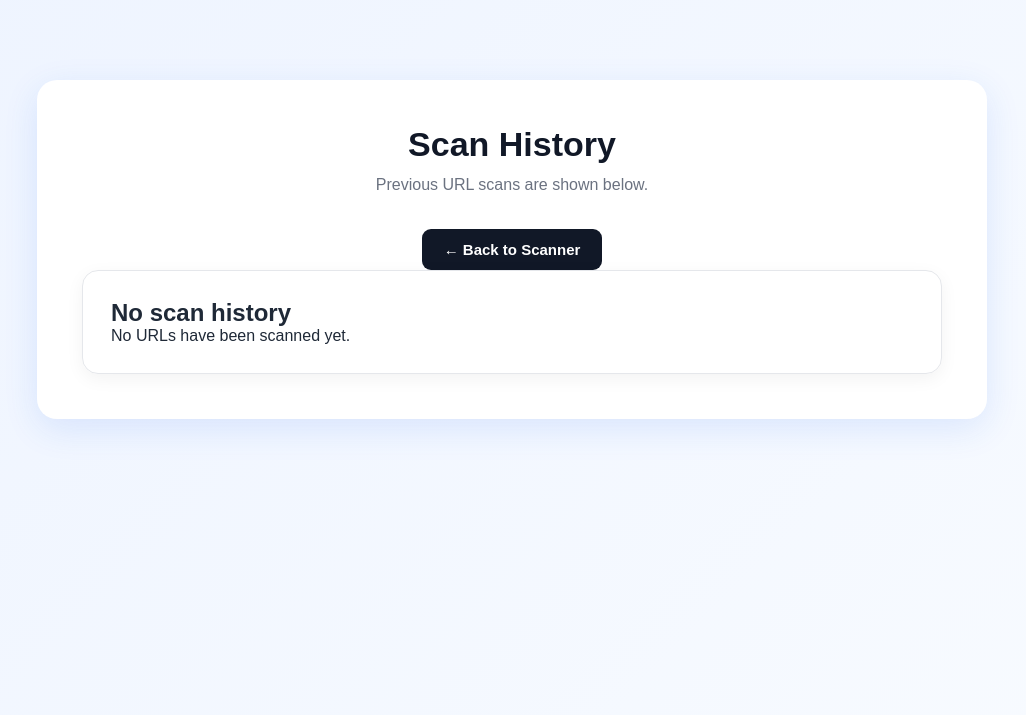
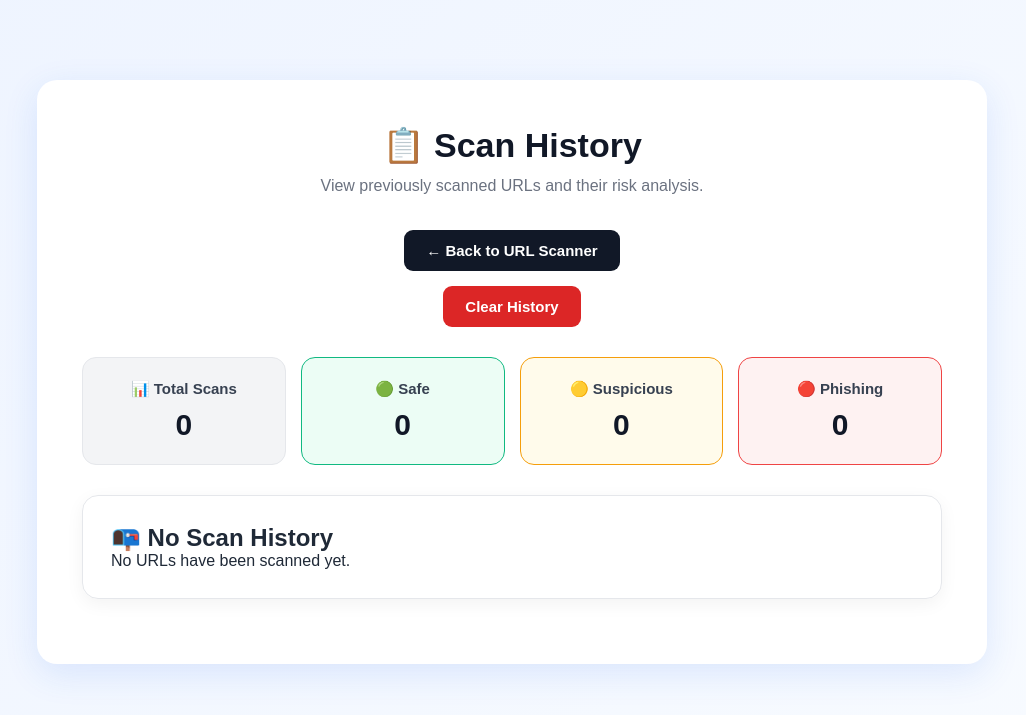
Before and after one commit to yashdabgar25/Phishing-URL-Detection-System, a Flask app: page /history-page in a window 1280 px wide. Shown: the top 715 px of the page, without its empty margins (128-1154 px from the left). Run offline with Flask 3, Linux system fonts and the light colour scheme; data that the repository does not hold is empty.

Commit message:
Add detection details and scan history checks

```diff
--- a/app.py
+++ b/app.py
@@ -19,15 +19,37 @@ def init_db():
         risk_score INTEGER NOT NULL,
         risk_level TEXT NOT NULL,
         warnings TEXT,
+        checks TEXT,
         scan_time TEXT NOT NULL
     )
 """)
     conn.commit()
+
+    try:
+        cursor.execute("ALTER TABLE history ADD COLUMN checks TEXT")
+        conn.commit()
+    except sqlite3.OperationalError:
+        pass
+
     conn.close()
 
 def detect_phishing(url):
+
     score = 0
     warnings = []
+
+    checks = {
+    "HTTPS": "Passed",
+    "IP Address": "Passed",
+    "Suspicious Keywords": "Passed",
+    "URL Length": "Passed",
+    "Multiple Hyphens": "Passed",
+    "Subdomains": "Passed"
+}
+
+    parsed_url = urlparse(url)
+    if parsed_url.scheme not in ["http", "https"] or not parsed_url.netloc:
+        return "Invalid URL", 0, ["Please enter a valid website URL."], checks
 
     url_lower = url.lower()
 
@@ -35,11 +57,13 @@ def detect_phishing(url):
     if len(url) > 75:
         score += 1
         warnings.append("URL is unusually long.")
+        checks["URL Length"]="Failed"
 
     # Check HTTPS
     if not url_lower.startswith("https://"):
         score += 1
         warnings.append("URL does not use HTTPS.")
+        checks["HTTPS"]="Failed"
 
     # Check suspicious symbols
     if "@" in url:
@@ -55,6 +79,8 @@ def detect_phishing(url):
             if re.match(ip_pattern, hostname):
                 score += 2
                 warnings.append("URL uses an IP address instead of a domain name.")
+                checks["IP Address"]="Failed"
+
     except Exception:
         score += 1
         warnings.append("URL format could not be analyzed.")
@@ -83,6 +109,7 @@ def detect_phishing(url):
     if len(found_words) >= 2:
         score += 2
         warnings.append("URL contains multiple suspicious keywords.")
+        checks["Suspicious Keywords"]="Failed"
 
     # Check number of subdomains
     try:
@@ -94,6 +121,7 @@ def detect_phishing(url):
             if len(parts) > 4:
                 score += 1
                 warnings.append("URL contains an unusual number of subdomains.")
+                checks["Subdomains"]="Failed"
 
     except Exception:
         pass
@@ -101,6 +129,7 @@ def detect_phishing(url):
     if url_lower.count("-") >= 3:
         score += 1
         warnings.append("URL contains multiple hyphens.")
+        checks["Multiple Hyphens"]="Failed"
 
     # Final result
     if score >= 5:
@@ -110,7 +139,7 @@ def detect_phishing(url):
     else:
         result = "Likely Safe"
 
-    return result, score, warnings
+    return result, score, warnings, checks
 
 @app.route("/")
 def home():
@@ -128,7 +157,13 @@ def check_url():
             "message": "Please enter a URL."
         })
 
-    result, score, warnings = detect_phishing(url)
+    result, score, warnings, checks = detect_phishing(url)
+
+    if result == "Invalid URL":
+        return jsonify({
+            "status":"error",
+            "message":warnings[0]
+        })
 
     if score <= 1:
         risk_level = "Low Risk"
@@ -142,13 +177,14 @@ def check_url():
     cursor = conn.cursor()
 
     cursor.execute("""
-        INSERT INTO history (url, result, risk_score, risk_level, warnings, scan_time) VALUES (?, ?, ?, ?, ?, ?)
+        INSERT INTO history (url, result, risk_score, risk_level, warnings, checks, scan_time) VALUES (?, ?, ?, ?, ?, ?, ?)
 """,(
     url,
     result,
     score,
     risk_level,
     json.dumps(warnings),
+    json.dumps(checks),
     datetime.now().strftime("%Y-%m-%d %H:%M:%S")
 ))
     conn.commit()
@@ -161,11 +197,28 @@ def check_url():
         "url": url,
         "risk_score": score,
         "risk_level": risk_level,
-        "warnings": warnings
+        "warnings": warnings,
+        "checks": checks
     })
 @app.route("/history-page")
 def history_page():
     return render_template("history.html")
+
+@app.route("/clear-history", methods=["POST"])
+def clear_history():
+
+    conn = sqlite3.connect("phishing_history.db")
+    cursor = conn.cursor()
+
+    cursor.execute("DELETE FROM history")
+
+    conn.commit()
+    conn.close()
+
+    return jsonify({
+        "status": "success",
+        "message": "History cleared successfully."
+    })
 
 @app.route("/history", methods=["GET"])
 def history():
@@ -194,6 +247,7 @@ def history():
             "risk_score":record["risk_score"],
             "risk_level":record["risk_level"],
             "warnings":json.loads(record["warnings"]) if record["warnings"]else[],
+            "checks": json.loads(record["checks"]) if record["checks"] else {},
             "scan_time":record["scan_time"],
         })
 
--- a/static/css/style.css
+++ b/static/css/style.css
@@ -83,7 +83,7 @@ button:hover {
 .history-button {
     display: block;
     width: fit-content;
-    margin: 15px auto 0;
+    margin: 15px auto;
     padding: 12px 22px;
     background: #111827;
     color: white;
@@ -110,6 +110,7 @@ button:hover {
     border-radius: 16px;
     border: 1px solid #e5e7eb;
     box-shadow: 0 5px 18px rgba(0, 0, 0, 0.05);
+    margin-bottom: 20px;
 }
 
 .safe-card {
@@ -246,3 +247,68 @@ button:hover {
         gap: 10px;
     }
 }
+
+.stats-container {
+    display: grid;
+    grid-template-columns: repeat(4, 1fr);
+    gap: 15px;
+    margin: 30px 0;
+}
+
+.stat-card {
+    background: #f3f4f6;
+    padding: 22px;
+    border-radius: 14px;
+    text-align: center;
+    border: 1px solid #e5e7eb;
+}
+
+.stat-card h3 {
+    font-size: 15px;
+    margin-bottom: 10px;
+    color: #374151;
+}
+
+.stat-card span {
+    font-size: 30px;
+    font-weight: bold;
+    color: #111827;
+}
+
+.safe-stat {
+    background: #ecfdf5;
+    border-color: #10b981;
+}
+
+.suspicious-stat {
+    background: #fffbeb;
+    border-color: #f59e0b;
+}
+
+.phishing-stat {
+    background: #fef2f2;
+    border-color: #ef4444;
+}
+
+@media (max-width: 700px) {
+    .stats-container {
+        grid-template-columns: repeat(2, 1fr);
+    }
+}
+
+.clear-history-button {
+    display: block;
+    margin: 10px auto 30px;
+    padding: 12px 22px;
+    border: none;
+    border-radius: 9px;
+    background: #dc2626;
+    color: white;
+    font-size: 15px;
+    font-weight: bold;
+    cursor: pointer;
+}
+
+.clear-history-button:hover {
+    background: #b91c1c;
+}
--- a/templates/history.html
+++ b/templates/history.html
@@ -3,54 +3,164 @@
 <head>
     <meta charset="UTF-8">
     <meta name="viewport" content="width=device-width, initial-scale=1.0">
-    <title>Scan History</title>
 
-    <link rel="stylesheet" href="{{ url_for('static', filename='css/style.css') }}">
+    <title>Scan History - Phishing URL Detection System</title>
+
+    <link rel="stylesheet"
+          href="{{ url_for('static', filename='css/style.css') }}">
 </head>
 
 <body>
 
 <div class="container">
-        <h1>Scan History</h1>
-        <p class="description">Previous URL scans are shown below.</p>
-        <a href="/" class="history-button">← Back to Scanner</a>
 
+    <h1>📋 Scan History</h1>
+
+    <p class="description">
+        View previously scanned URLs and their risk analysis.
+    </p>
+
+    <a href="/" class="history-button">
+        ← Back to URL Scanner
+    </a>
+
+    <button id="clearHistoryButton" class="clear-history-button">Clear History</button>
+
+    <div class="stats-container">
+
+    <div class="stat-card">
+        <h3>📊 Total Scans</h3>
+        <span id="totalScans">0</span>
+    </div>
+
+    <div class="stat-card safe-stat">
+        <h3>🟢 Safe</h3>
+        <span id="safeScans">0</span>
+    </div>
+
+    <div class="stat-card suspicious-stat">
+        <h3>🟡 Suspicious</h3>
+        <span id="suspiciousScans">0</span>
+    </div>
+
+    <div class="stat-card phishing-stat">
+        <h3>🔴 Phishing</h3>
+        <span id="phishingScans">0</span>
+    </div>
+
+</div>
 
     <div id="historyContainer">
-        <p>Loading history...</p>
+
+        <div class="result-card loading-card">
+            <h2>🔄 Loading History...</h2>
+            <p>Please wait.</p>
         </div>
+
+    </div>
+
 </div>
 
 <script>
-        async function loadHistoey() {
+
+async function loadHistory() {
+
     const container = document.getElementById("historyContainer");
+
     try {
+
         const response = await fetch("/history");
         const data = await response.json();
 
+        let safeCount = 0;
+        let suspiciousCount = 0;
+        let phishingCount = 0;
+
+        data.forEach(item => {
+
+            if (item.result === "Likely Safe") {
+                safeCount++;
+            }
+            else if (item.result === "Suspicious") {
+                suspiciousCount++;
+            }
+            else if (item.result === "Potentially Phishing") {
+                phishingCount++;
+            }
+
+        });
+
+        document.getElementById("totalScans").textContent = data.length;
+        document.getElementById("safeScans").textContent = safeCount;
+        document.getElementById("suspiciousScans").textContent = suspiciousCount;
+        document.getElementById("phishingScans").textContent = phishingCount;
+
         if (data.length === 0) {
+
             container.innerHTML = `
-                        <div class = "result-card">
-                            <h2>No scan history</h2>
+                <div class="result-card">
+                    <h2>📭 No Scan History</h2>
                     <p>No URLs have been scanned yet.</p>
                 </div>
             `;
+
             return;
         }
 
         let historyHTML = "";
 
         data.forEach(item => {
-                    let warningsHTML = "";
-                    if (item.warnings && item.warnings.length > 0) {
-                        warningsHTML = `
+
+            let resultClass = "safe-card";
+            let icon = "🟢";
+
+            if (item.result === "Suspicious") {
+                resultClass = "warning-card";
+                icon = "🟡";
+            }
+            else if (item.result === "Potentially Phishing") {
+                resultClass = "danger-card";
+                icon = "🔴";
+            }
+
+            let checksHTML = "";
+
+            if (item.checks && Object.keys(item.checks).length > 0) {
+                checksHTML = `
                 <div class="warnings">
-                                <h3> ⚠️ Warnings</h3>
-                                <ul> ${item.warnings.map(warning => `<li> ${warning}</li>`).join("")}
+                    <h3>🔎 Detection Details</h3>
+                    <ul>
+                        ${Object.entries(item.checks).map(([check, status]) => `
+                        <li>
+                            <strong>${check}:</strong>
+                            ${status === "Passed" ? "✅ Passed" : "❌ Failed"}
+                        </li>
+                        `).join("")}
                     </ul>
                 </div>
             `;
-                    }else{
+            }
+
+            let warningsHTML = "";
+
+            if (item.warnings && item.warnings.length > 0) {
+
+                warningsHTML = `
+                    <div class="warnings">
+
+                        <h3>⚠️ Warnings</h3>
+
+                        <ul>
+                            ${item.warnings
+                                .map(warning => `<li>${warning}</li>`)
+                                .join("")}
+                        </ul>
+
+                    </div>
+                `;
+
+            } else {
+
                 warningsHTML = `
                     <div class="warnings">
                         <h3>✓ No major warnings detected</h3>
@@ -58,48 +168,139 @@
                 `;
             }
 
+            historyHTML += `
 
-                    historyHTML += `
-                        <div classs = "result-card">
+                <div class="result-card ${resultClass}">
+
+                    <div class="result-header">
+
+                        <span class="result-icon">
+                            ${icon}
+                        </span>
+
+                        <div>
+
                             <h2>${item.result}</h2>
 
+                            <p>
+                                URL analysis completed
+                            </p>
+
+                        </div>
+
+                    </div>
+
                     <div class="url-box">
-                                <strong>URL:</strong>
-                                <p>${item.url}</p>
+
+                        <strong>Scanned URL:</strong>
+
+                        <p>
+                            ${item.url}
+                        </p>
+
                     </div>
 
                     <div class="risk-score">
+
                         <strong>Risk Score:</strong>
-                                <span>${item.risk_score}/10</span>
+
+                        <span>
+                            ${item.risk_score}/10
+                        </span>
+
                     </div>
 
                     <div class="risk-level">
+
                         <strong>Risk Level:</strong>
-                                <span>${item.risk_level}</span>
+
+                        <span>
+                            ${item.risk_level}
+                        </span>
+
                     </div>
 
                     ${warningsHTML}
+                    ${checksHTML}
 
-                            <p style="margin-top:15px;">
+                    <p style="margin-top: 15px;">
+
                         <strong>Scan Time:</strong>
+
                         ${item.scan_time}
+
                     </p>
+
                 </div>
             `;
+        });
+
+        container.innerHTML = historyHTML;
+
+    }
+
+    catch (error) {
+
+        console.error(error);
+
+        container.innerHTML = `
+
+            <div class="result-card error-card">
+
+                <h2>❌ Unable to Load History</h2>
+
+                <p>
+                    Please make sure the Flask server is running.
+                </p>
+
+            </div>
+
+        `;
+    }
+}
+
+document.getElementById("clearHistoryButton").addEventListener("click", async function () {
+
+    const confirmClear = confirm(
+        "Are you sure you want to clear all scan history?"
+    );
+
+    if (!confirmClear) {
+        return;
+    }
+
+    try {
+
+        const response = await fetch("/clear-history", {
+            method: "POST"
+        });
+
+        const data = await response.json();
+
+        if (data.status === "success") {
+
+            alert("History cleared successfully.");
+
+            loadHistory();
+
+        } else {
+
+            alert("Unable to clear history.");
+
+        }
+
+    } catch (error) {
+
+        console.error(error);
+
+        alert("Something went wrong.");
+
+    }
 
 });
-                container.innerHTML = historyHTML;
-            }catch (error) {
-                container.innerHTML = `
-                    <div class="result-card error-card">
-                        <h2> ❌ Eroor</h2>
-                        <p>Unable to load scan history.</p>
-                    </div>
-                `;
-                console.error(error);
-            }
-        }
-        loadHistoey();
+
+loadHistory();
+
 </script>
 
 </body>
```
Also changed, not shown: static/js/script.js (+12 -1 lines). Lines whose indentation alone changed are shown as unchanged.
